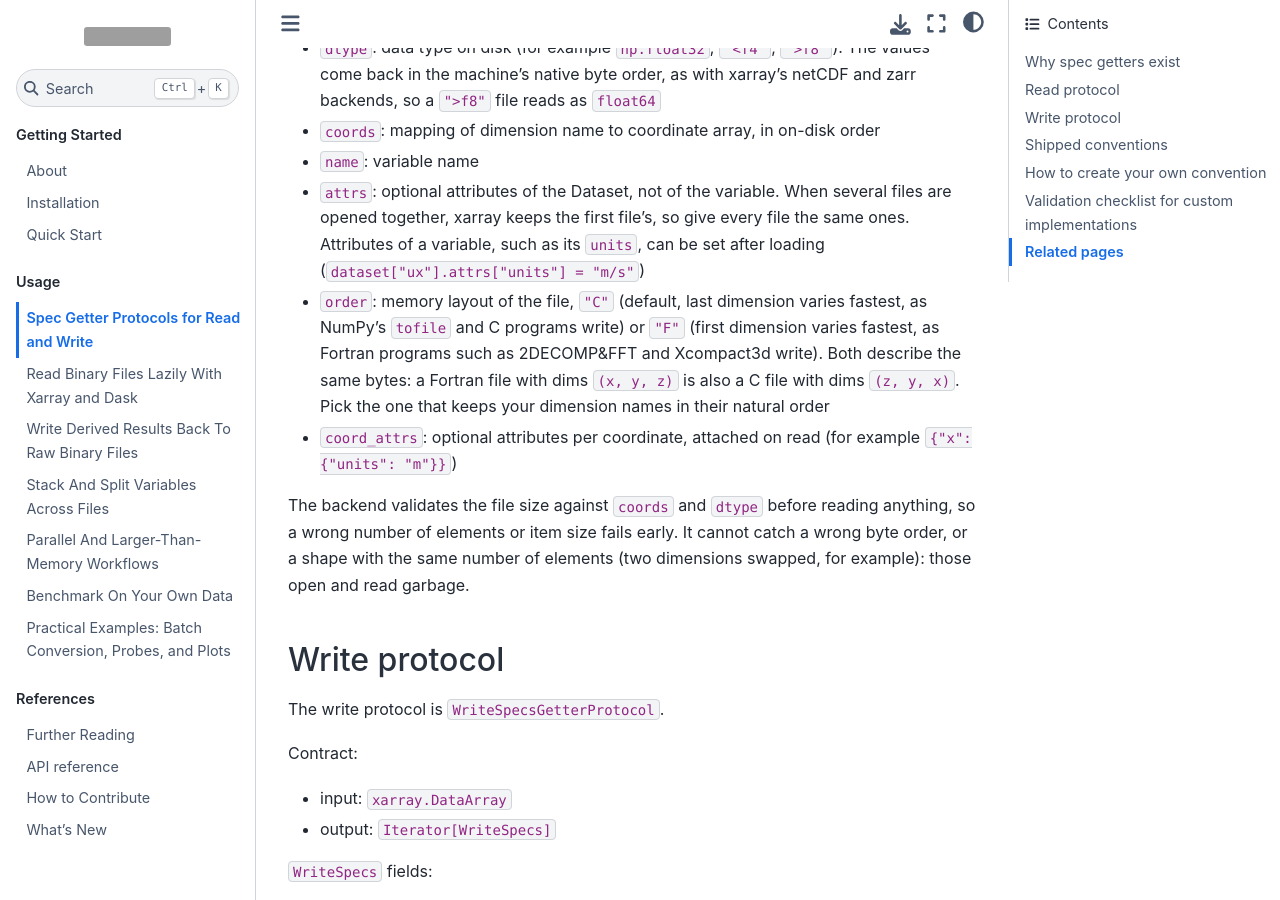
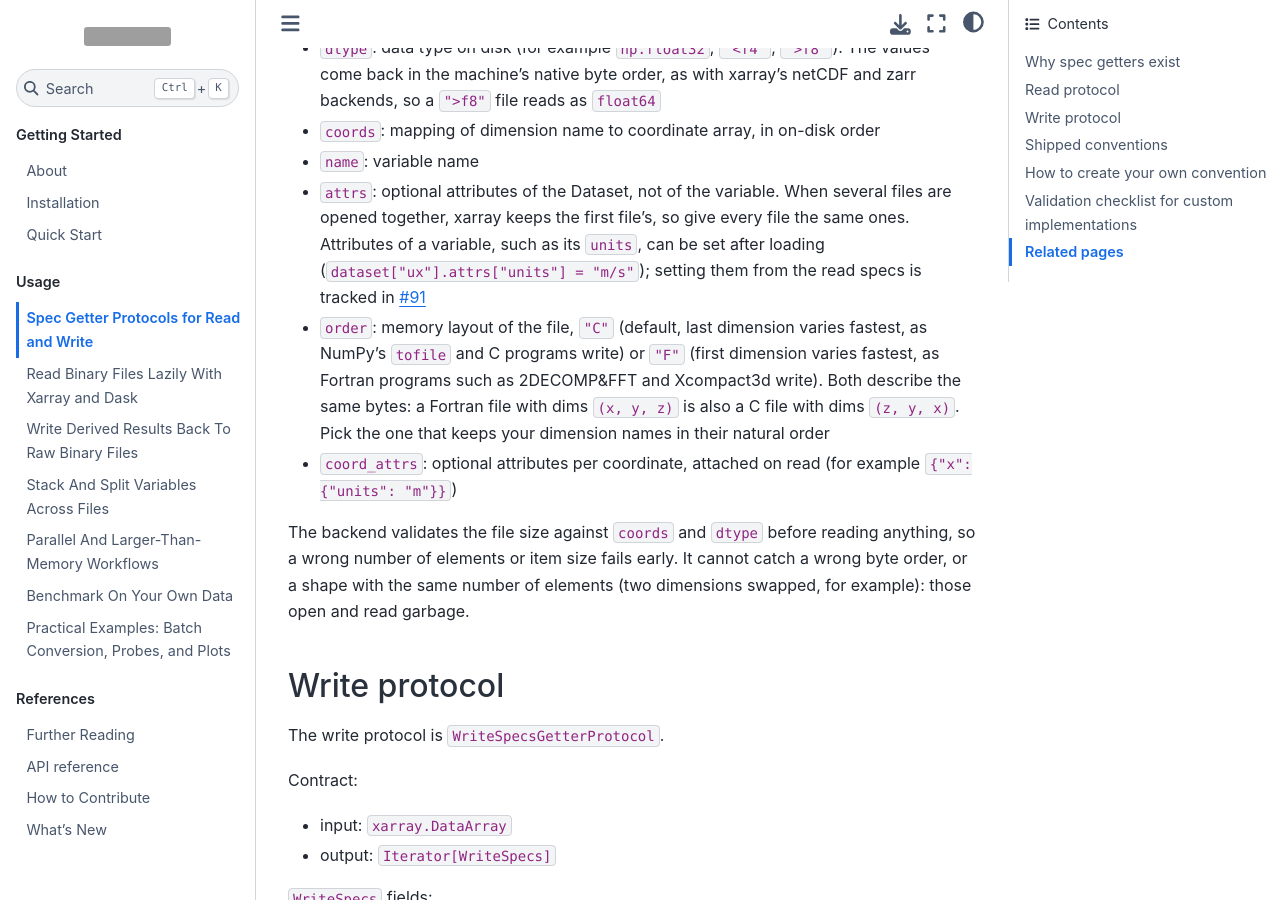
Before and after one commit to fschuch/xarray-binfile, a Jupyter Book: the page built from docs/usage/spec-getter-protocols.md, in a window 1280 px wide and 900 px high, scrolled down 1048 px. Built offline with Jupyter Book 1.0.4 settings and Sphinx 7.4.7 and the Sphinx Book theme 1.1.4, drawn with Linux system fonts in a browser that asks for light colours; grey boxes are pictures that could not be loaded.

Commit message:
Link the per-variable attrs issue from the docs and test (#91)
Co-Authored-By: Claude Opus 5.5 <noreply@anthropic.com>

```diff
--- a/docs/usage/spec-getter-protocols.md
+++ b/docs/usage/spec-getter-protocols.md
@@ -32,7 +32,7 @@ Contract:
 - `dtype`: data type on disk (for example `np.float32`, `"<f4"`, `">f8"`). The values come back in the machine's native byte order, as with xarray's netCDF and zarr backends, so a `">f8"` file reads as `float64`
 - `coords`: mapping of dimension name to coordinate array, in on-disk order
 - `name`: variable name
-- `attrs`: optional attributes of the Dataset, not of the variable. When several files are opened together, xarray keeps the first file's, so give every file the same ones. Attributes of a variable, such as its `units`, can be set after loading (`dataset["ux"].attrs["units"] = "m/s"`)
+- `attrs`: optional attributes of the Dataset, not of the variable. When several files are opened together, xarray keeps the first file's, so give every file the same ones. Attributes of a variable, such as its `units`, can be set after loading (`dataset["ux"].attrs["units"] = "m/s"`); setting them from the read specs is tracked in [#91](https://github.com/fschuch/xarray-binfile/issues/91)
 - `order`: memory layout of the file, `"C"` (default, last dimension varies fastest, as NumPy's `tofile` and C programs write) or `"F"` (first dimension varies fastest, as Fortran programs such as 2DECOMP&FFT and Xcompact3d write). Both describe the same bytes: a Fortran file with dims `(x, y, z)` is also a C file with dims `(z, y, x)`. Pick the one that keeps your dimension names in their natural order
 - `coord_attrs`: optional attributes per coordinate, attached on read (for example `{"x": {"units": "m"}}`)
 
```
Also changed, not shown: 1 other file.
